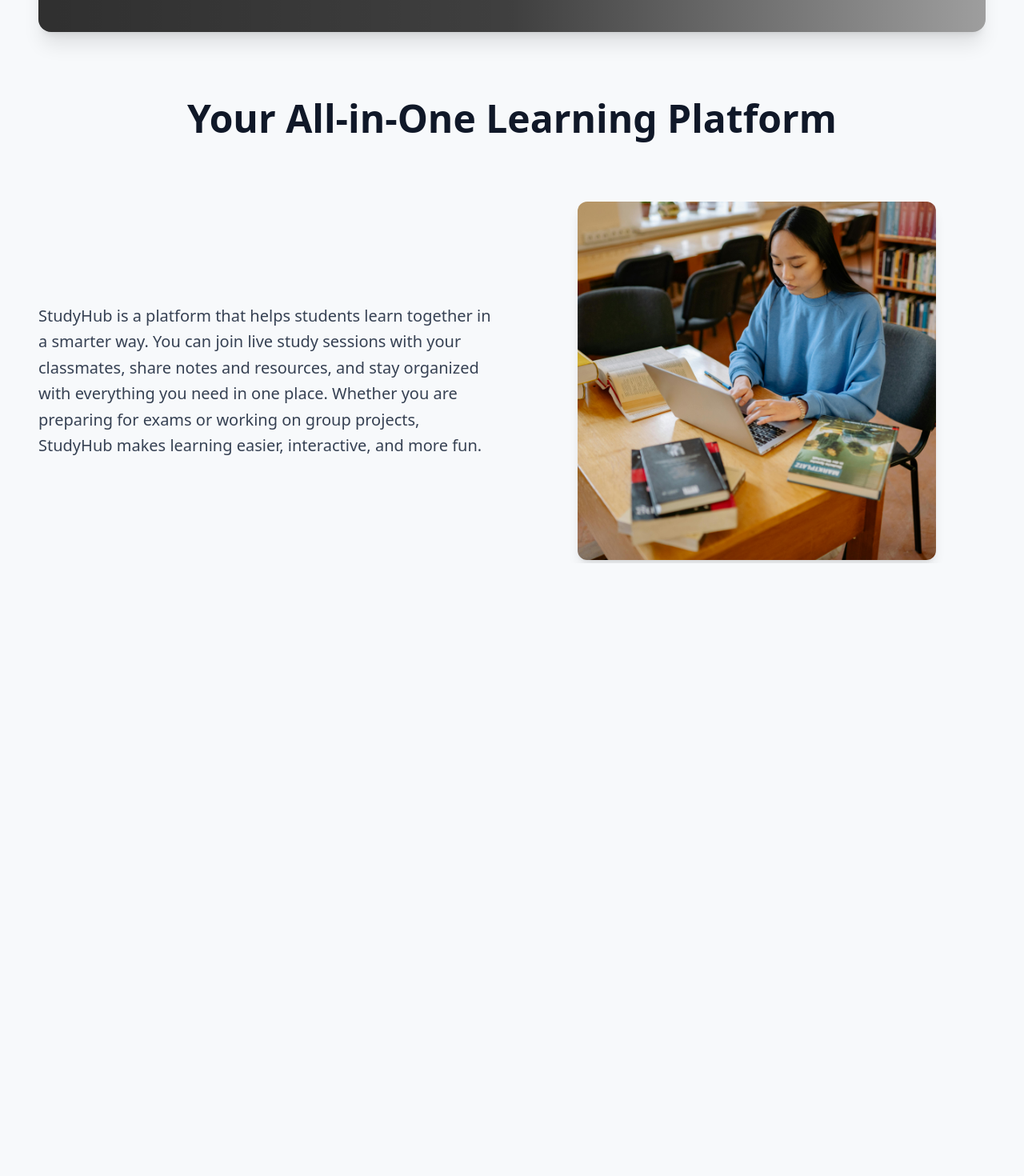
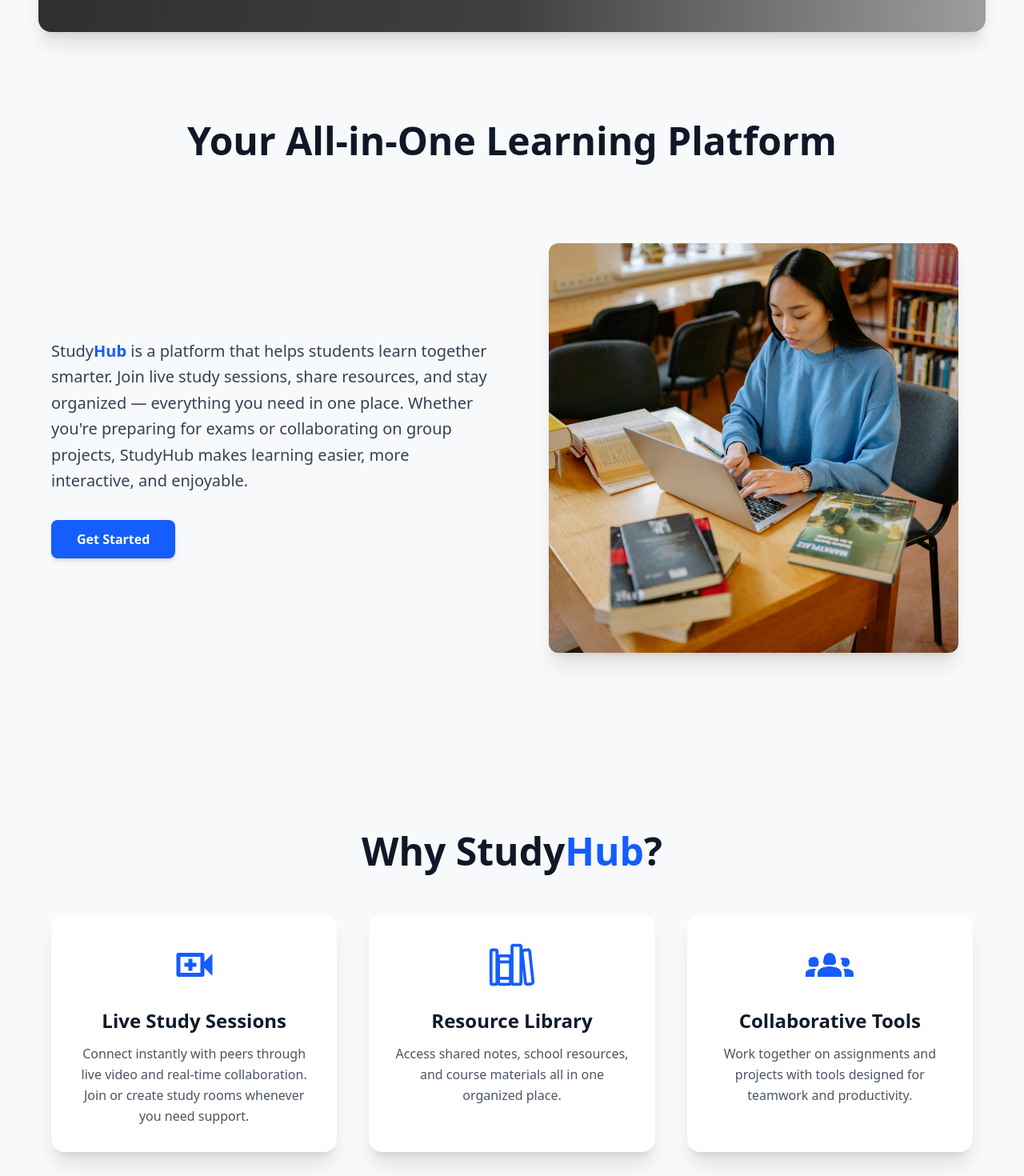
Before and after one commit to juliusmwas/StudyHub, a React (Vite) app: page / in a window 1280 px wide. Shown: the part 880-2350 px from the top of the page at 80% size. Before the commit the page ends 1584 px from the top, so only its background shows below. Built offline with nearby package versions, Linux system fonts and the light colour scheme; grey boxes are pictures that could not be loaded.

Commit message:
Added a features section

```diff
--- a/src/App.jsx
+++ b/src/App.jsx
@@ -2,6 +2,7 @@ import './index.css'
 import Navbar from './Components/Navbar'
 import HeroSection from './Homepage/HeroSection'
 import AboutSection from './Homepage/AboutSection'
+import FeaturesSection from './Homepage/FeaturesSection'
 
 function App() {
 
@@ -10,6 +11,7 @@ function App() {
       <Navbar />
       <HeroSection/>
       <AboutSection/>
+      <FeaturesSection/>
     </>
   )
 }
--- a/src/Components/Navbar.jsx
+++ b/src/Components/Navbar.jsx
@@ -12,7 +12,7 @@ export default function Navbar() {
             <div className="text-sm lg:text-lg text-gray-600 font-normal">
                 <ul className="flex items-center gap-5">
                     <li className="hover:text-gray-700 hover:font-medium"><a href="#about">About</a></li>
-                    <li className="hover:text-gray-700 hover:font-medium"><a href="#">Features</a></li>
+                    <li className="hover:text-gray-700 hover:font-medium"><a href="#features">Features</a></li>
                     <li className="hover:text-gray-700 hover:font-medium"><a href="#">How it Works</a></li>
                 </ul>
             </div>
--- a/src/Homepage/AboutSection.jsx
+++ b/src/Homepage/AboutSection.jsx
@@ -4,36 +4,47 @@ export default function AboutSection() {
     return(
         <>
         <section id="about">
-            <div className="w-full px-4 py-1 sm:px-8 md:px-12 max-w-7xl mx-auto lg:mt-20">
-                <div className="text-center mb-12">
-                    <h1 className="text-3xl md:text-4xl lg:text-5xl font-bold text-gray-900">Your All-in-One Learning Platform</h1>
+            <div className="w-full px-6 py-20 lg:py-28 max-w-[1200px] mx-auto">
+    <div className="text-center mb-16">
+        <h1 className="text-3xl md:text-5xl font-bold text-gray-900">
+            Your All-in-One Learning Platform
+        </h1>
     </div>
 
     {/* Content Row */}
-                <div className="flex lg:mt-20 flex-col-reverse md:flex-row items-center gap-10">
+    <div className="flex flex-col-reverse md:flex-row  items-center gap-14">
 
         {/* Text Section */}
-                    <div className="w-full md:w-1/2">
-                    <p className="text-lg sm:text-xl text-gray-700 font-normal leading-relaxed">
-                        StudyHub is a platform that helps students learn together in a smarter way.
-                        You can join live study sessions with your classmates, share notes and resources,
-                        and stay organized with everything you need in one place. Whether you are preparing
-                        for exams or working on group projects, StudyHub makes learning easier, interactive,
-                        and more fun.
+        <div className="w-full lg:mt-10 md:w-1/2">
+            <p className="text-lg sm:text-xl text-gray-700 leading-relaxed">
+                Study<span className="text-blue-600 font-semibold">Hub</span> is a platform that helps
+                students learn together smarter. Join live study sessions, share resources, and stay
+                organized — everything you need in one place. Whether you're preparing for exams or
+                collaborating on group projects, StudyHub makes learning easier, more interactive, and
+                enjoyable.
             </p>
+
+            <div className="flex flex-col lg:block">
+                <button className="mt-8 bg-blue-600  hover:bg-blue-700 text-white font-semibold px-8 py-3 rounded-lg shadow-md transition">
+  Get Started
+</button>
             </div>
 
-                    {/* Image on the Right */}
-                    <div className="w-full md:w-1/2  flex justify-center">
+
+
+        </div>
+
+        {/* Image Section */}
+        <div className="w-full lg:mt-10 md:w-1/2 flex justify-center">
             <img
                 src="/about4.jpg"
                 alt="Students learning together"
-                        className="rounded-xl shadow-lg w-full max-w-md object-cover"
+                className="rounded-xl shadow-xl w-full max-w-lg object-cover"
             />
         </div>
-
     </div>
 </div>
+
 
         </section>
         </>
--- /dev/null
+++ b/src/Homepage/FeaturesSection.jsx
@@ -0,0 +1,56 @@
+import { MdOutlineVideoCall } from "react-icons/md";
+import { MdGroups2 } from "react-icons/md";
+import { IoLibraryOutline } from "react-icons/io5";
+
+
+
+
+export default function FeaturesSection() {
+    return(
+        <>
+            <section id="features">
+                <div className="w-full px-6 py-20 lg:py-28 max-w-[1200px] mx-auto">
+  <div className="text-center mb-14">
+    <h1 className="text-3xl md:text-4xl lg:text-5xl font-bold text-gray-900">
+      Why Study<span className="text-blue-600">Hub</span>?
+    </h1>
+  </div>
+
+  {/* Features Grid */}
+  <div className="grid grid-cols-1 sm:grid-cols-2 lg:grid-cols-3 gap-10">
+
+    {/* Card 1 */}
+    <div className="bg-white shadow-xl rounded-2xl p-8 flex flex-col items-center text-center hover:shadow-2xl transition">
+      <MdOutlineVideoCall className="text-6xl text-blue-600 mb-6" />
+      <h3 className="text-2xl font-semibold mb-3">Live Study Sessions</h3>
+      <p className="text-gray-600 leading-relaxed">
+        Connect instantly with peers through live video and real-time collaboration.
+        Join or create study rooms whenever you need support.
+      </p>
+    </div>
+
+
+    <div className="bg-white shadow-xl rounded-2xl p-8 flex flex-col items-center text-center hover:shadow-2xl transition">
+      <IoLibraryOutline  className="text-6xl text-blue-600 mb-6" />
+      <h3 className="text-2xl font-semibold mb-3">Resource Library</h3>
+      <p className="text-gray-600 leading-relaxed">
+        Access shared notes, school resources, and course materials all in one organized place.
+      </p>
+    </div>
+
+
+    <div className="bg-white shadow-xl rounded-2xl p-8 flex flex-col items-center text-center hover:shadow-2xl transition">
+      <MdGroups2 className="text-6xl text-blue-600 mb-6" />
+      <h3 className="text-2xl font-semibold mb-3">Collaborative Tools</h3>
+      <p className="text-gray-600 leading-relaxed">
+        Work together on assignments and projects with tools designed for teamwork and productivity.
+      </p>
+    </div>
+
+  </div>
+</div>
+
+            </section>
+        </>
+    );
+}
--- a/src/Homepage/HeroSection.jsx
+++ b/src/Homepage/HeroSection.jsx
@@ -59,7 +59,7 @@ export default function HeroSection() {
                             visible: { opacity: 1, y: 0 }
                         }}
                         transition={{ duration: 0.8, ease: "easeOut" }}
-                        className="bg-indigo-600 hover:bg-indigo-700 text-white font-semibold py-3 px-8 rounded-lg shadow-lg transition duration-300 w-full sm:w-auto"
+                        className="bg-blue-600 hover:bg-blue-700 text-white font-semibold py-3 px-8 rounded-lg shadow-lg transition duration-300 w-full sm:w-auto"
                         >
                         Register Now
                         </motion.button>
```
Lines whose indentation alone changed are shown as unchanged.
